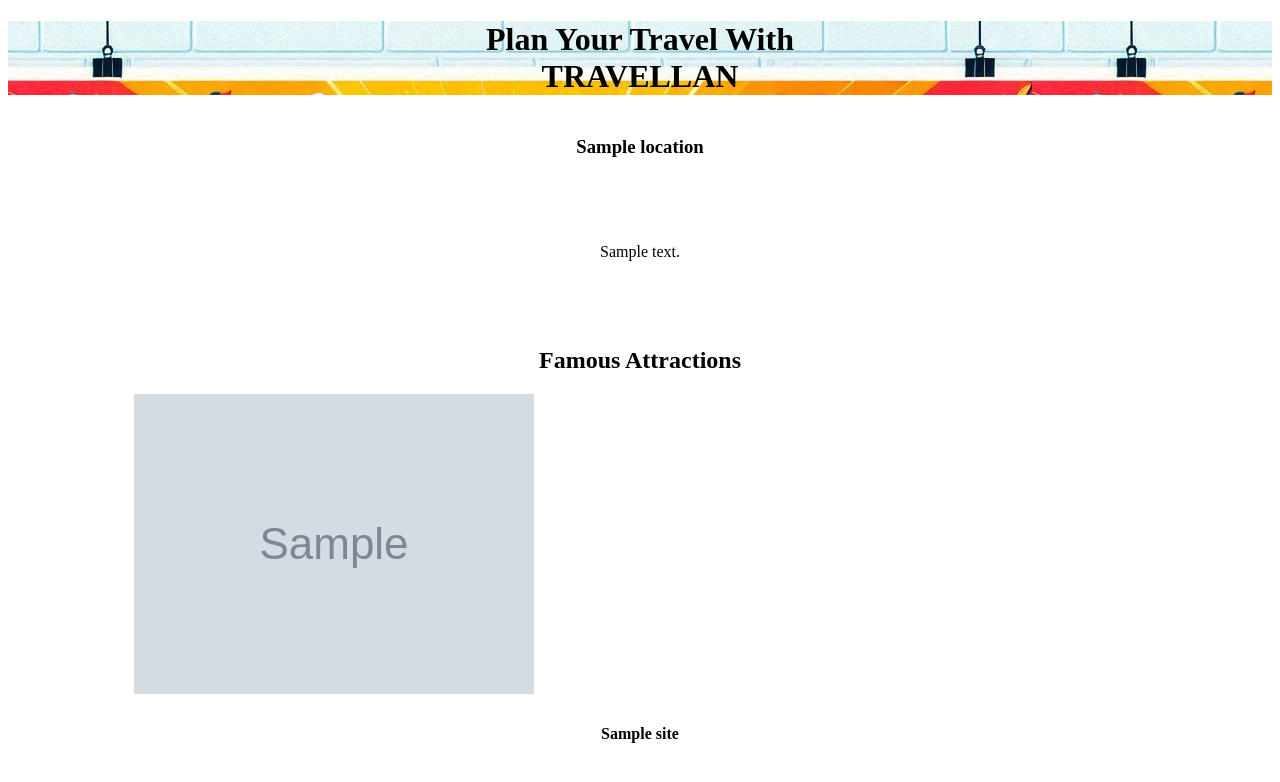
After one commit to Neelanjan45/Travellan, a Flask app: page /location/1 in a window 1280 px wide. The commit adds this page. Shown: the top 782 px of the page. Run offline with Flask 3, Linux system fonts and the light colour scheme; tables that the repository leaves empty hold one stand-in row (values such as "Sample post"); grey boxes marked "Sample" are stand-in pictures.

Commit message:
Specific location view added

```diff
--- a/routes.py
+++ b/routes.py
@@ -11,3 +11,9 @@
 def locations():
     locations = Locations.query.all()
     return render_template('locations.html', locations=locations)
+
+@app.route("/location/<int:loc_id>")
+def location(loc_id):
+    location = Locations.query.get(loc_id)
+    sites = Sites.query.filter_by(loc_id=loc_id).all()
+    return render_template('location.html', location=location, sites=sites)
--- a/static/style.css
+++ b/static/style.css
@@ -59,3 +59,23 @@
     margin: auto;
     padding: 10px 30px;
 }
+
+#location {
+    grid-template-columns: 1fr;
+    text-align: center;
+}
+
+#attraction-header {
+    text-align: center;
+}
+
+#attractions {
+    margin: auto 10%;
+    display: flex;
+    flex-wrap: wrap;
+}
+
+#attractions > div {
+    flex: 1 1 250px;
+    text-align: center;
+}
--- /dev/null
+++ b/templates/location.html
@@ -0,0 +1,17 @@
+{% extends "_base.html" %}
+
+{% block content %}
+    <div class="row" id="location">
+        <h3>{{ location.title }}</h3>
+        <p>{{ location.description }}</p>
+    </div>
+    <h2 id="attraction-header">Famous Attractions</h2>
+    <div class="row" id="attractions">
+        {% for site in sites %}
+            <div class="col">
+                <img src="{{ site.image }}" alt="{{ site.title }}">
+                <h4>{{ site.title }}</h4>
+            </div>
+        {% endfor %}
+    </div>
+{% endblock %}
--- a/templates/locations.html
+++ b/templates/locations.html
@@ -2,11 +2,11 @@
 
 {% block content %}
     <div class="row">
-        {% for location in locations%}
+        {% for location in locations %}
             <div class="col">
                 <h3>{{ location.title }}</h3>
                 <p>{{ location.description }}</p>
-                <button><a href="#">View More</a></button>
+                <button><a href="{{ url_for('location', loc_id=location.id) }}">View More</a></button>
             </div>
         {% endfor %}
     </div>
```
